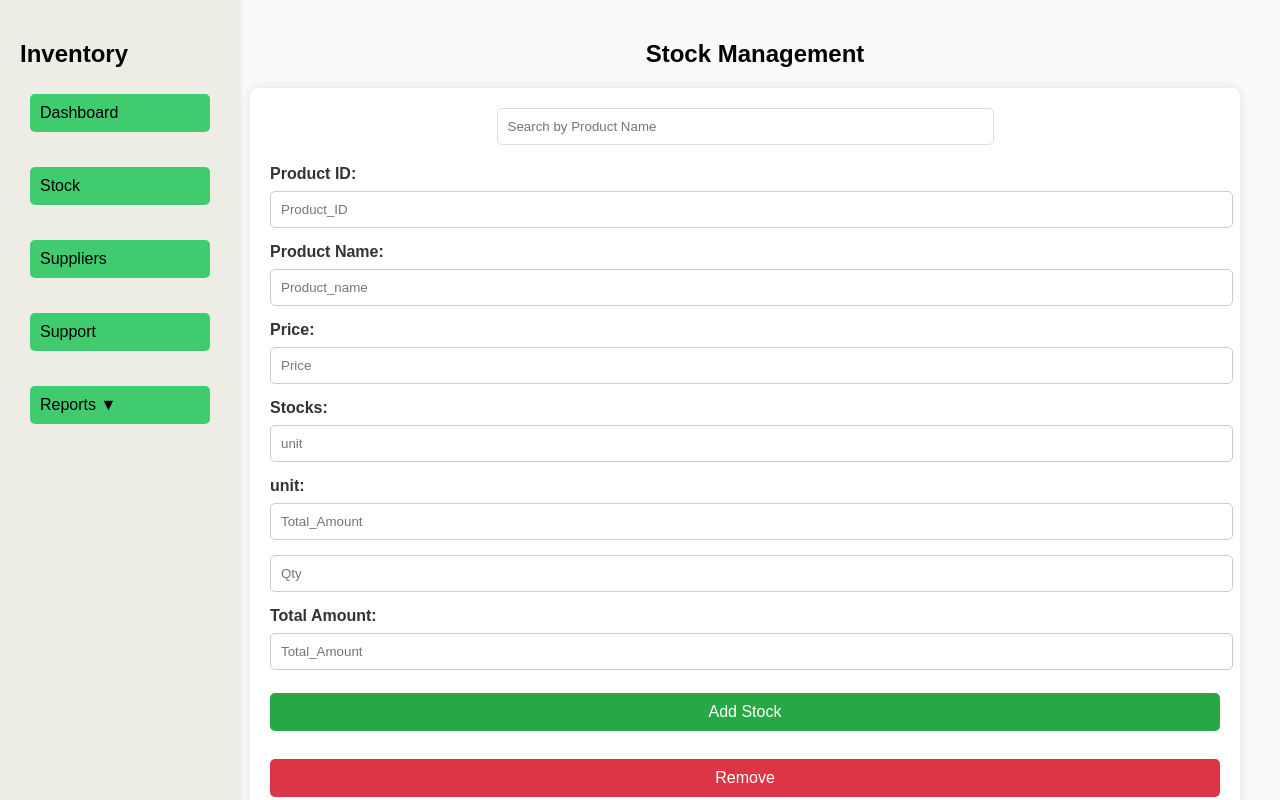
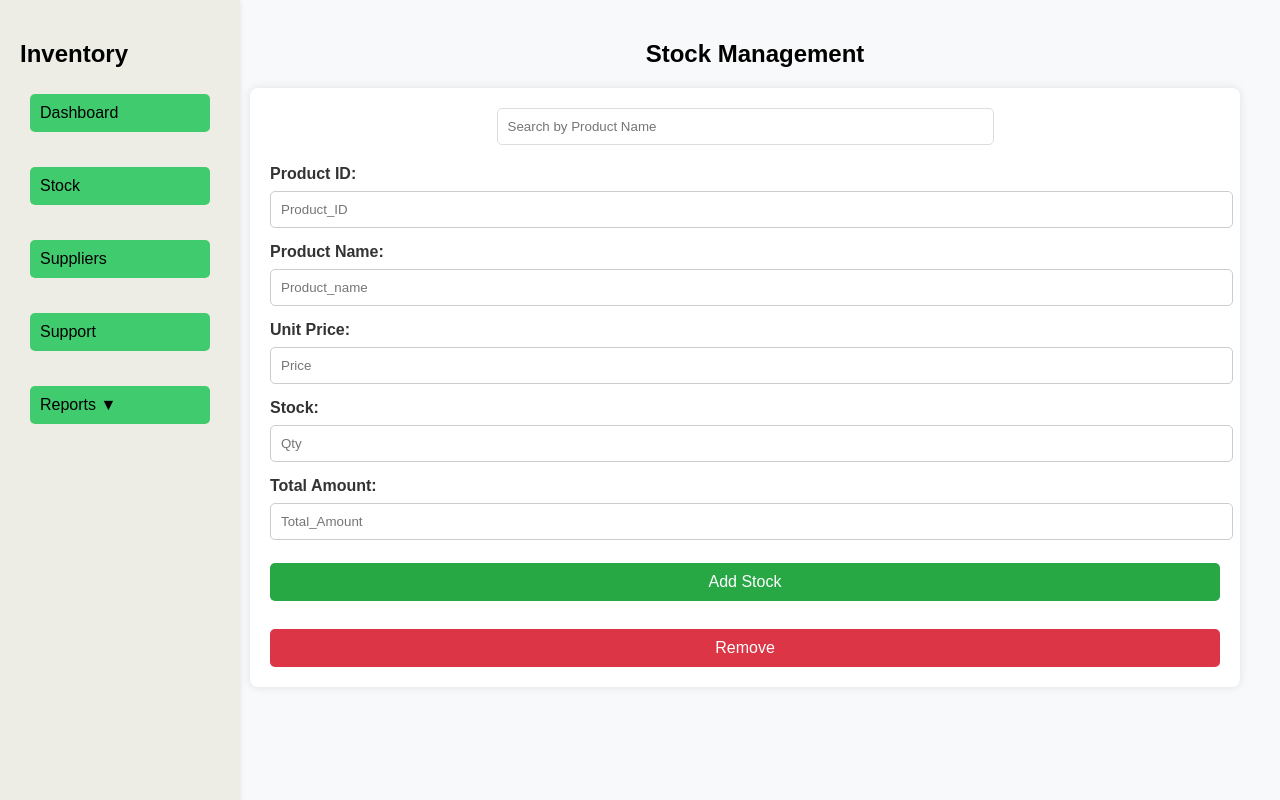
Before and after one commit to chankamaa/Nature-Hug, a React (Vite) app in the folder frontend/: page /ADDstocks in a window 1280 px wide. Shown: the top 800 px of the page. Built offline with nearby package versions, Linux system fonts and the light colour scheme; no server answers.

Commit message:
add the unit

```diff
--- a/frontend/src/pages/Inventory/ADDstocks.jsx
+++ b/frontend/src/pages/Inventory/ADDstocks.jsx
@@ -187,22 +187,25 @@ function ADDstocks() {
           <section>
             <h1 style={{ textAlign: "center" }}>Stock Management</h1>
             <form onSubmit={handleSubmit}>
+
               <div className='type1'>
                 <input type="text" placeholder="Search by Product Name" value={searchTerm} onChange={handleSearch} />
+
                 <label>Product ID:</label>
                 <input type="text" name="Product_ID" value={newStock.Product_ID} placeholder='Product_ID' onChange={handleChange} required />
+
                 <label>Product Name:</label>
                 <input type="text" placeholder='Product_name' name="Product_name" value={newStock.Product_name} onChange={handleChange} required />
-                <label>Price:</label>
+
+                <label>Unit Price:</label>
                 <input type="text" name="Price" placeholder='Price' value={newStock.Price} onChange={handlePriceChange} required />
-                <label>Stocks:</label>
-                <input type="text" name="unit" placeholder='unit' value={newStock.Total_Amount} readOnly />
-                <label>unit:</label>
+
+                <label>Stock:</label>
+                <input type="text" name="Qty" placeholder='Qty' value={newStock.Qty} onChange={handleQuantityChange} required />
+
+                <label>Total Amount:</label>
                 <input type="text" name="Total_Amount" placeholder='Total_Amount' value={newStock.Total_Amount} readOnly />
-                <input type="text" name="Qty" placeholder='Qty' value={newStock.Qty} onChange={handleQuantityChange} required />
-                <label>Total Amount:</label>
 
-                <input type="text" name="Total_Amount" placeholder='Total_Amount' value={newStock.Total_Amount} readOnly />
                 <button className='button1' type='submit'> {editStockId !== null ? 'Update Stock' : 'Add Stock'}</button>
                 <button className='button2' type='button' onClick={() => alert('Remove button clicked!')}>Remove</button>
               </div>
--- a/frontend/src/pages/Inventory/Suppliers.jsx
+++ b/frontend/src/pages/Inventory/Suppliers.jsx
@@ -167,6 +167,7 @@ const Suppliers = () => {
                   onChange={handleChange}
                   required
                 />
+
                 {errors.Suppliername && <p className="error-message">{errors.Suppliername}</p>}
 
                 <label>Description:</label>
```
